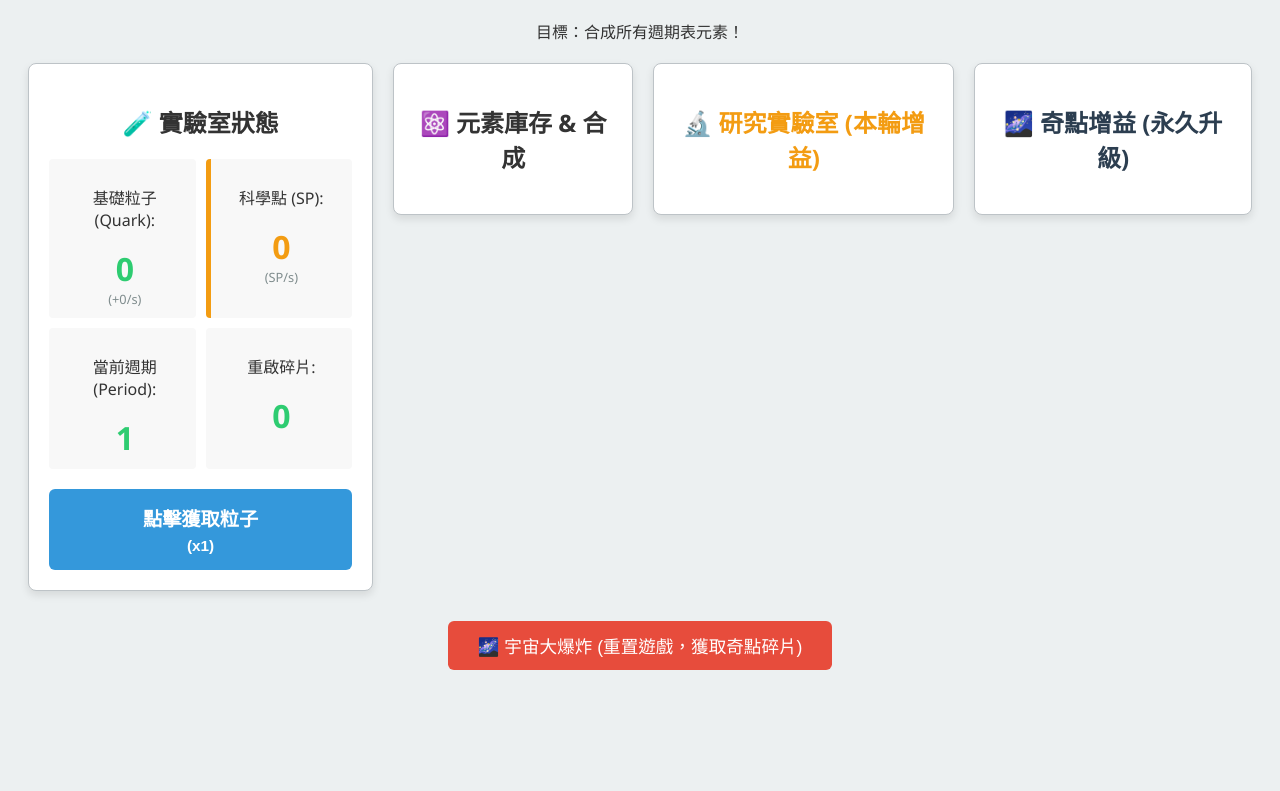
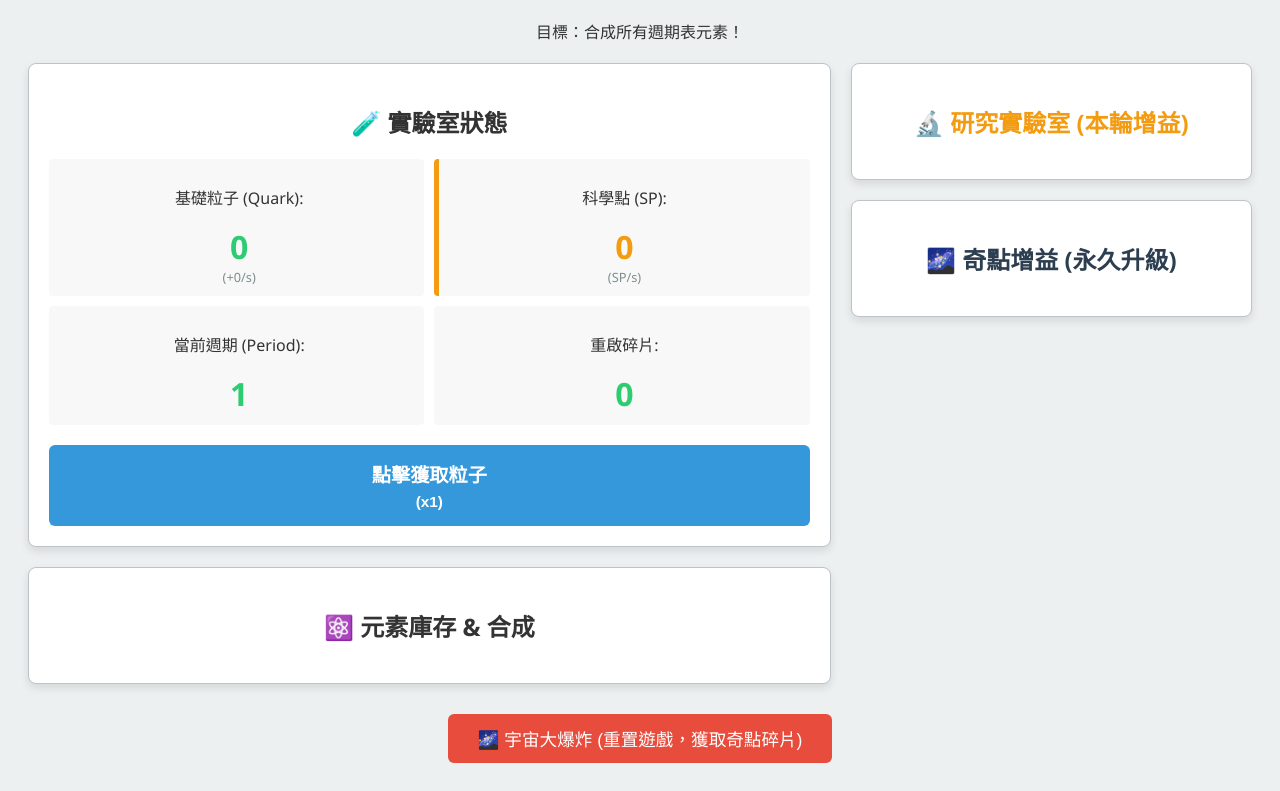
Before and after one commit to xxyzyh-code/elements, a plain HTML site: page index.html in a window 1280 px wide. Shown: the part 98-889 px from the top of the page. Before the commit the page ends 800 px from the top, so only its background shows below. Drawn offline with Linux system fonts and the light colour scheme.

Commit message:
Update index.html

```diff
--- a/index.html
+++ b/index.html
@@ -15,6 +15,7 @@
     </header>
 
     <main>
+        <div id="main-content-col">
             <section id="resource-panel" class="panel">
                 <h2>🧪 實驗室狀態</h2>
                 <div class="stats-grid">
@@ -49,7 +50,8 @@
                 <div id="inventory-list" class="element-list">
                 </div>
             </section>
-
+        </div>
+        <div id="meta-content-col">
             <section id="research-panel" class="panel">
                 <h2>🔬 研究實驗室 (本輪增益)</h2>
                 <div id="research-list" class="element-list">
@@ -61,7 +63,7 @@
                 <div id="upgrade-list" class="element-list">
                 </div>
             </section>
-
+        </div>
         </main>
 
     <footer id="reset-panel">
```
Lines whose indentation alone changed are shown as unchanged.
